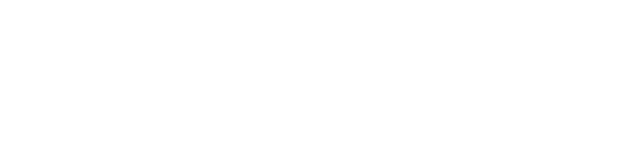
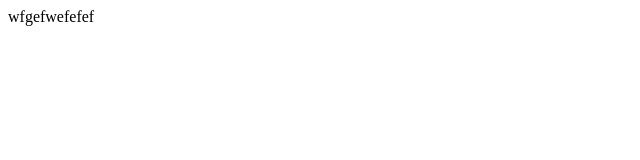
Before and after one commit to abhishekrish/learning, a plain HTML site: page contact.html in a window 1280 px wide. Shown: the whole page, without its empty margins (0-640 px from the left). Drawn offline with Linux system fonts and the light colour scheme.

Commit message:
Added something

```diff
--- a/contact.html
+++ b/contact.html
@@ -6,5 +6,7 @@
     <meta name="viewport" content="width=device-width, initial-scale=1.0" />
     <title>Contact</title>
   </head>
-  <body></body>
+  <body>
+    wfgefwefefef
+  </body>
 </html>
```
Also changed, not shown: 1 other file.
